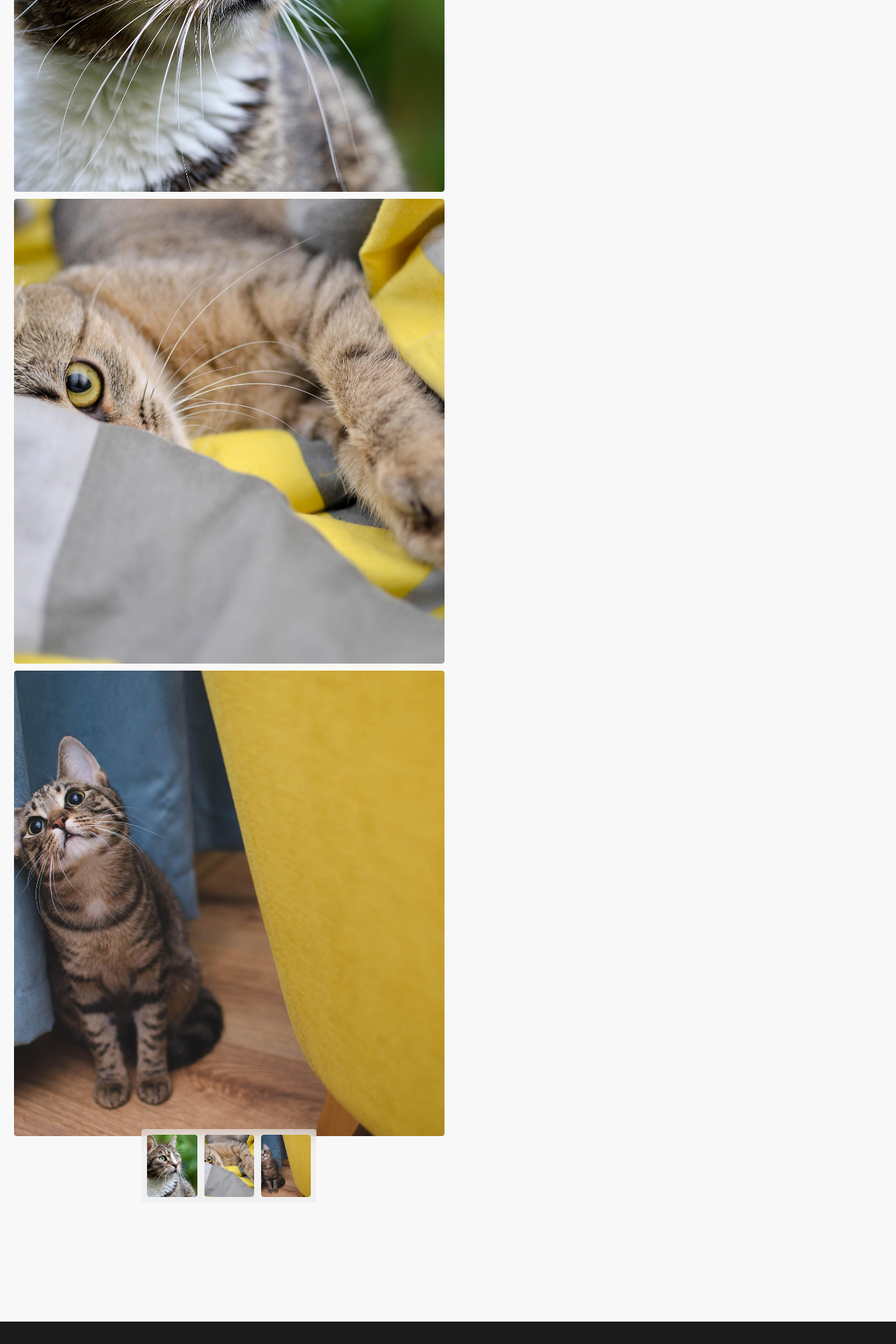
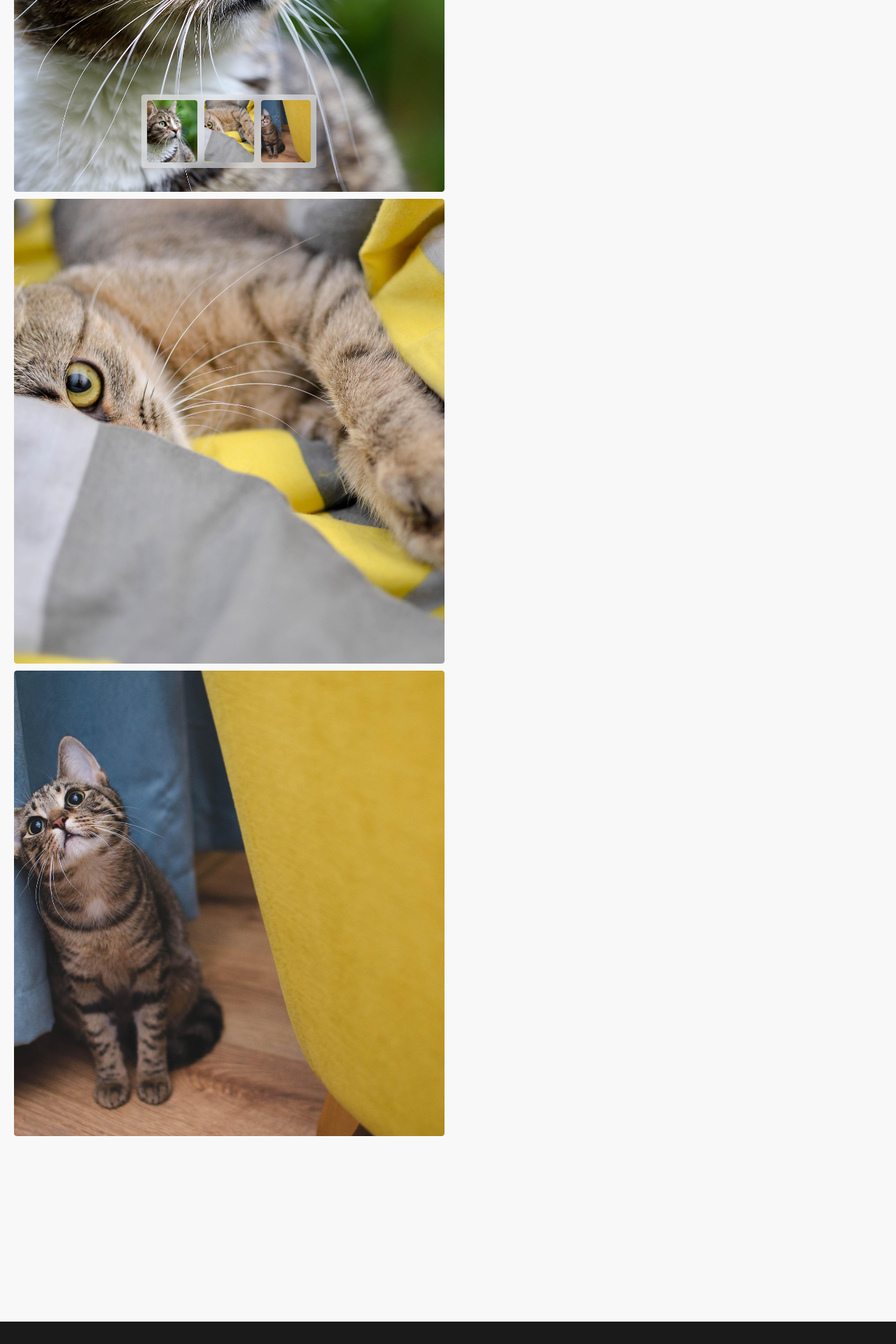
Before and after one commit to TamimHossain031/vintora, a Next.js app: page /shop/1 in a window 1280 px wide. Shown: the part 540-2460 px from the top of the page at 70% size. Built offline with nearby package versions, Linux system fonts and the light colour scheme; a web font is replaced by a local one.

Commit message:
feat(product): implement ImagaView component for product image display and scrolling

```diff
--- a/app/shop/[slug]/page.js
+++ b/app/shop/[slug]/page.js
@@ -1,50 +1,20 @@
+
+import ImagaView from "@/components/singleProduct/ImagaView";
 import Image from "next/image";
 import Link from "next/link";
+
 
 export default async function Page({ params }) {
   const { slug } = await params;
   const productImage = ["/hero/1.jpg", "/hero/2.jpg", "/hero/3.jpg"];
 
+
+
   return (
     <div className="w-full flex gap-[10px]">
       {/* Left scrollable images */}
-      <div className="w-1/2 grid gap-[10px] scroll-smooth overflow-y-auto">
-        {productImage.map((image, i) => (
-          <div
-            key={i}
-            className="w-full aspect-[685/740] overflow-hidden rounded scroll-mt-[20px]"
-            id={`image-${i}`}
-          >
-            <figure className="w-full h-full relative group-hover:scale-105 transition-all duration-500">
-              <Image
-                src={image}
-                fill
-                alt="hero"
-                className="object-cover object-center rounded"
-              />
-            </figure>
-          </div>
-        ))}
-        <div className="flex gap-[10px] sticky bottom-[20px] w-[250px] mx-auto bg-[#ebebeb94] backdrop-blur-[10px] rounded p-2">
-          {productImage.map((image, i) => (
-            <div
-              key={i}
-              className="w-full aspect-[56/70] overflow-hidden rounded"
-            >
-              <Link href={`#image-${i}`}>
-                <figure className="w-full h-full relative hover:scale-105 transition-all duration-500">
-                  <Image
-                    src={image}
-                    fill
-                    alt="hero"
-                    className="object-cover object-center rounded"
-                  />
-                </figure>
-              </Link>
-            </div>
-          ))}
-        </div>
-      </div>
+      <ImagaView productImages={productImage} />
+
       {/* Right sticky section */}
       <div className="w-1/2 h-fit bg-red-300 sticky top-[150px] p-4">
         <p className="text-xl font-semibold">tamim</p>
--- /dev/null
+++ b/components/singleProduct/ImagaView.js
@@ -0,0 +1,62 @@
+'use client'
+import Image from 'next/image'
+import Link from 'next/link'
+import React from 'react'
+import { useCallback } from "react";
+export default function ImagaView({productImages}) {
+
+      const handleScroll = useCallback((e, id) => {
+    e.preventDefault();
+    const target = document.getElementById(id);
+    if (target) {
+      const yOffset = -150; // offset for sticky header if any
+      const y =
+        target.getBoundingClientRect().top + window.scrollY + yOffset;
+      window.scrollTo({ top: y, behavior: "smooth" });
+    }
+  }, []);
+  return (
+    <div className="w-1/2 grid gap-[10px] relative">
+        {productImages.map((image, i) => (
+          <div
+            key={i}
+            className="w-full aspect-[685/740] overflow-hidden rounded scroll-mt-[150px]"
+            id={`image-${i}`}
+          >
+            <figure className="w-full h-full relative group-hover:scale-105 transition-all duration-500">
+              <Image
+                src={image}
+                fill
+                alt="hero"
+                className="object-cover object-center rounded"
+              />
+            </figure>
+          </div>
+        ))}
+
+        {/* Thumbnails */}
+        <div className="flex gap-[10px] sticky bottom-[20px] w-[250px] mx-auto bg-[#ebebeb94] backdrop-blur-[10px] rounded p-2">
+          {productImages.map((image, i) => (
+            <div
+              key={i}
+              className="w-full aspect-[56/70] overflow-hidden rounded"
+            >
+              <Link
+                href={`#image-${i}`}
+                onClick={(e) => handleScroll(e, `image-${i}`)}
+              >
+                <figure className="w-full h-full relative hover:scale-105 transition-all duration-500">
+                  <Image
+                    src={image}
+                    fill
+                    alt="hero"
+                    className="object-cover object-center rounded"
+                  />
+                </figure>
+              </Link>
+            </div>
+          ))}
+        </div>
+      </div>
+  )
+}
--- a/next.config.mjs
+++ b/next.config.mjs
@@ -1,4 +1,6 @@
 /** @type {import('next').NextConfig} */
-const nextConfig = {};
+const nextConfig = {
+  allowedDevOrigins: ["http://172.29.208.1:4000"],
+};
 
 export default nextConfig;
```
